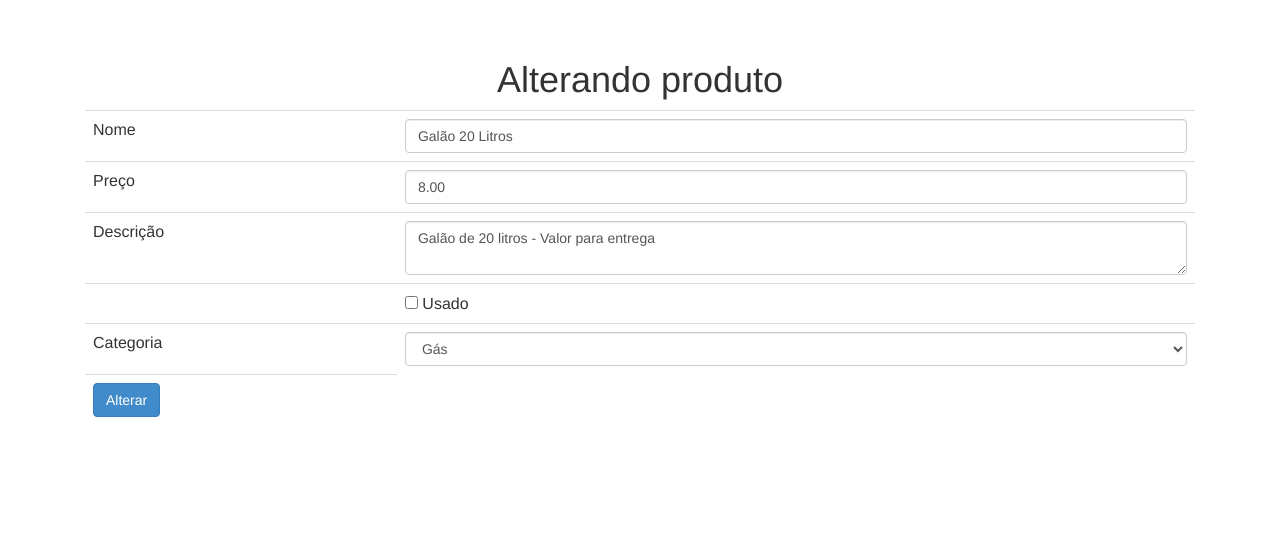
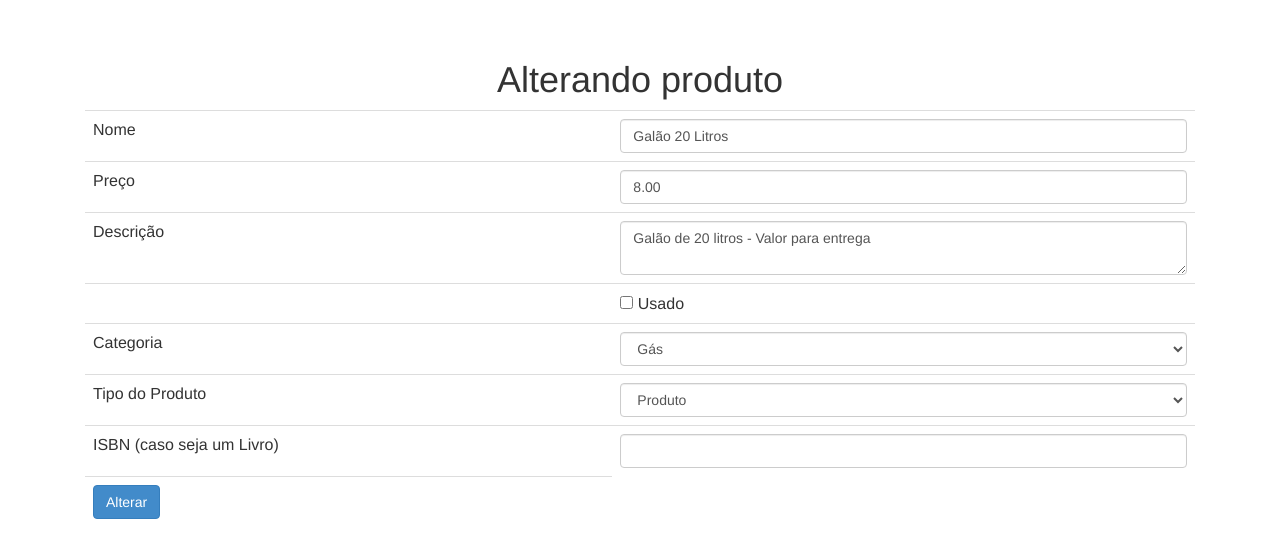
Before and after one commit to rblima0/projeto-php-poo-2, a PHP site: page /produto-altera-formulario.php?id=1 in a window 1280 px wide. Shown: the part 51-609 px from the top of the page. Run offline with PHP 8.4, Linux system fonts and the light colour scheme; data comes from the database, SQL or seed files in the repository; data that the repository does not hold is empty.

Commit message:
Update 3

```diff
--- a/loja/class/Produto.php
+++ b/loja/class/Produto.php
@@ -7,6 +7,7 @@ class Produto {
     private $descricao;
     private $usado;
     private $categoria;
+    private $tipoProduto;
 
     function __construct($nome, $preco, $descricao, $usado, Categoria $categoria){
         $this->nome = $nome;
@@ -53,6 +54,17 @@ class Produto {
     	return $this->categoria;
     }
 
+    public function getTipoProduto(){
+        return $this->tipoProduto;
+    }
+    public function setTipoProduto($tipoProduto){
+        $this->tipoProduto = $tipoProduto;
+    }
+
+    function temIsbn(){
+        return $this instanceof Livro;
+    }
+
     function __toString(){
         return "Produto: ".$this->nome." - Valor: ".$this->preco;
     }
--- a/loja/class/ProdutoDao.php
+++ b/loja/class/ProdutoDao.php
@@ -18,13 +18,20 @@ class ProdutoDao {
 		$categoria = new Categoria();
         $categoria->setNome($produto_array['categoria_nome']);
 
-
         $nome = $produto_array['nome'];
         $preco = $produto_array['preco'];
         $descricao = $produto_array['descricao'];
         $usado = $produto_array['usado'];
+        $isbn = $produto_array['isbn'];
+        $tipoProduto = $produto_array['tipoProduto'];
 
-        $produto = new Produto($nome, $preco, $descricao, $usado, $categoria);
+       	if($tipoProduto == "Livro"){
+			$produto = new Livro($nome, $preco, $descricao, $usado, $categoria);
+			$produto->setIsbn($isbn);
+       	}else{
+			$produto = new Produto($nome, $preco, $descricao, $usado, $categoria);
+       	}
+
         $produto->setId($produto_array['id']);
 
         array_push($produtos, $produto);
@@ -35,17 +42,32 @@ class ProdutoDao {
 
 function insereProduto(Produto $produto) {
 
-	$query = "insert into produtos (nome, preco, descricao, categoria_id, usado)
-		values ('{$produto->getNome()}', {$produto->getPreco()}, '{$produto->getDescricao()}', {$produto->getCategoria()->getId()}, {$produto->getUsado()})";
+	$isbn = "";
+	if($produto->temIsbn()){
+		$isbn = $produto->getIsbn();
+	}
+
+	$tipoProduto = get_class($produto);
+
+	$query = "insert into produtos (nome, preco, descricao, categoria_id, usado, isbn, tipoProduto)
+		values ('{$produto->getNome()}', {$produto->getPreco()}, '{$produto->getDescricao()}', {$produto->getCategoria()->getId()}, {$produto->getUsado()},'{$isbn}', '{$tipoProduto}')";
 
 	return mysqli_query($this->conexao, $query);
 }
 
 function alteraProduto(Produto $produto) {
 
+	$isbn = "";
+	if($produto->temIsbn()){
+		$isbn = $produto->getIsbn();
+	}
+
+	$tipoProduto = get_class($produto);
+
 	$query = "update produtos set nome = '{$produto->getNome()}', preco = {$produto->getPreco()},
 		descricao = '{$produto->getDescricao()}', categoria_id= {$produto->getCategoria()->getId()},
-			usado = {$produto->getUsado()} where id = '{$produto->getId()}'";
+			usado = {$produto->getUsado()}, isbn = '{$isbn}', tipoProduto = '{$tipoProduto}'
+			where id = '{$produto->getId()}'";
 
 	return mysqli_query($this->conexao, $query);
 }
@@ -63,8 +85,16 @@ function buscaProduto($id) {
     $preco = $produto_buscado['preco'];
     $descricao = $produto_buscado['descricao'];
     $usado = $produto_buscado['usado'];
+    $isbn = $produto_buscado['isbn'];
+    $tipoProduto = $produto_buscado['tipoProduto'];
 
-    $produto = new Produto($nome, $preco, $descricao, $usado, $categoria);
+    if($tipoProduto == "Livro"){
+    	$produto = new Livro($nome, $preco, $descricao, $usado, $categoria);
+    	$produto->setIsbn($isbn);
+    }else{
+    	$produto = new Produto($nome, $preco, $descricao, $usado, $categoria);
+    }
+
     $produto->setId($produto_buscado['id']);
 
 	return $produto;
@@ -75,5 +105,6 @@ function removeProduto($id) {
 	$query = "delete from produtos where id = {$id}";
 	return mysqli_query($this->conexao, $query);
 }
+
 }
 ?>
--- a/loja/produto-formulario-base.php
+++ b/loja/produto-formulario-base.php
@@ -41,3 +41,29 @@
 		</select>
 	</td>
 </tr>
+<tr>
+	<td>Tipo do Produto</td>
+	<td>
+		<select name="tipoProduto" class="form-control">
+			<?php
+			$tipos = array("Produto","Livro");
+			foreach($tipos as $tipo) :
+				$essaEhTipo = get_class($produto) == $tipo;
+				$selecaoTipo = $essaEhTipo ? "selected='selected'" : "";
+			?>
+			<option value="<?=$tipo?>" <?=$selecaoTipo?>>
+				<?=$tipo?>
+			</option>
+			<?php
+			endforeach
+			?>
+		</select>
+	</td>
+</tr>
+<tr>
+    <td>ISBN (caso seja um Livro)</td>
+    <td>
+        <input type="text" name="isbn" class="form-control"
+            value="<?php if ($produto->temIsbn()) { echo $produto->getIsbn(); } ?>" />
+    </td>
+</tr>
--- a/loja/produto-lista.php
+++ b/loja/produto-lista.php
@@ -14,6 +14,10 @@
 			<td><?= $produto->precoComDesconto() ?></td>
 			<td><?= substr($produto->getDescricao(), 0, 40) ?></td>
 			<td><?= $produto->getCategoria()->getNome() ?></td>
+			<td><?php if($produto->temIsbn()){
+				echo "ISBN: " . $produto->getIsbn();
+				}?>
+			</td>
 			<td><a class="btn btn-sm btn-primary" href="produto-altera-formulario.php?id=<?=$produto->getId()?>">ALTERAR</a></td>
 			<td>
 				<form action="remove-produto.php" method="post">
```
Also changed, not shown: loja/adiciona-produto.php (+8 -1 lines), loja/altera-produto.php (+9 -1 lines), loja/class/Livro.php (added, +13 -0 lines). Lines whose indentation alone changed are shown as unchanged.
